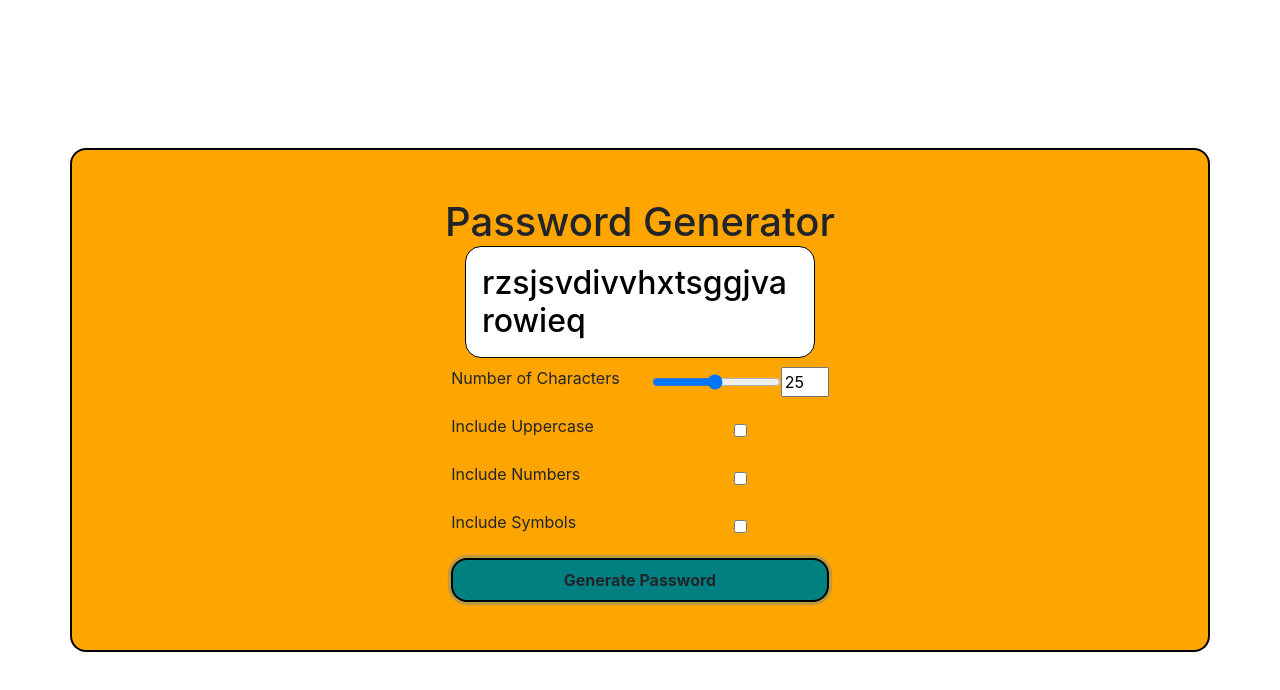
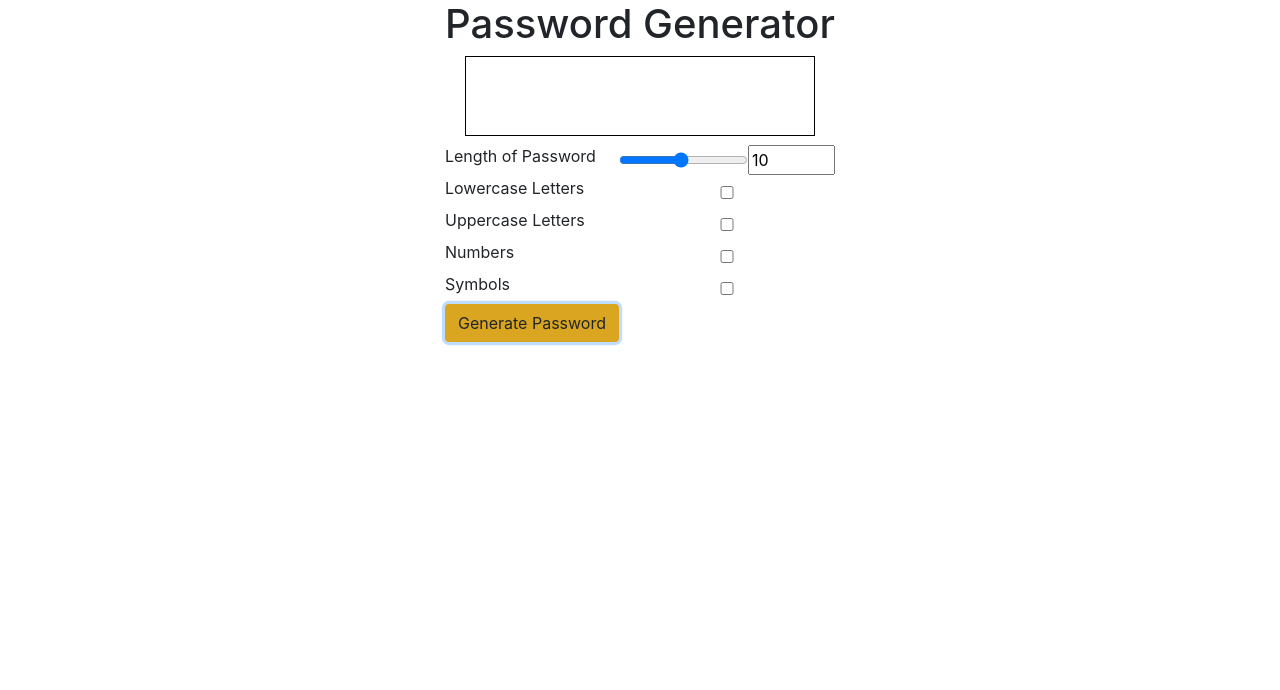
Before and after one commit to EvanZeek98/PasswordGeneratorHW3, a plain HTML site: page index.html in a window 1280 px wide. Both pictures are taken after a click on the button "Generate Password". Drawn offline with nearby package versions, Linux system fonts and the light colour scheme.

Commit message:
redone js

```diff
--- a/index.html
+++ b/index.html
@@ -1,33 +1,36 @@
 <!DOCTYPE html>
 <html lang="en">
 <head>
-    <meta charset="UTF-8" />
+    <meta charset="UTF-8">
     <meta name="viewport" content="width=device-width, initial-scale=1.0" />
     <meta http-equiv="X-UA-Compatible" content="ie=edge" />
     <title>Password Generator</title>
-    <link rel="stylesheet" href="style.css" />
+    <link rel="stylesheet" href="style.css"/>
     <link rel="stylesheet" href="https://stackpath.bootstrapcdn.com/bootstrap/4.4.1/css/bootstrap.min.css" integrity="sha384-Vkoo8x4CGsO3+Hhxv8T/Q5PaXtkKtu6ug5TOeNV6gBiFeWPGFN9MuhOf23Q9Ifjh" crossorigin="anonymous">
     <script src="script.js" defer></script>
 </head>
 <body>
     <div class="container">
         <h1 class="title">Password Generator</h1>
-      <h2 class="password-display" id="passwordDisplay">password</h2>
-      <form id="passwordGeneratorForm" class="form">
-        <label for="characterAmountNumber">Number of Characters</label>
-        <div class="character-amount-container">
-          <input type="range" min="1" max="50" value="25" id="characterAmountRange">
-          <input class="number-input" type="number" min="1" max="50" value="25" id="characterAmountNumber">
+        <h2 class="display-password" id="displayPassword">New Password</h2>
+        <form id="passwordForm" class="password-form">
+            <label for="amountNumber">Length of Password</label>
+            <div class="password-container">
+                <input type="range" min="1" max="20" value="10" id="passwordLength">
+                <input class="input-num" type="number" min="1" max="20" value="10" id="passwordNumber">
             </div>
 
-        <label for="includeUppercase">Include Uppercase</label>
-        <input type="checkbox" id="includeUppercase">
+            <label for="lowercase">Lowercase Letters</label>
+            <input type="checkbox" id="lowercase">
 
-        <label for="includeNumbers">Include Numbers</label>
-        <input type="checkbox" id="includeNumbers">
+            <label for="uppercase">Uppercase Letters</label>
+            <input type="checkbox" id="uppercase">
 
-        <label for="includeSymbols">Include Symbols</label>
-        <input type="checkbox" id="includeSymbols">
+            <label for="numbers">Numbers</label>
+            <input type="checkbox" id="numbers">
+
+            <label for="symbols">Symbols</label>
+            <input type="checkbox" id="symbols">
 
             <button type="submit" class="btn">Generate Password</button>
         </form>
--- a/script.js
+++ b/script.js
@@ -1,60 +1,144 @@
-const characterAmountRange = document.getElementById("characterAmountRange");
-const characterAmountNumber = document.getElementById("characterAmountNumber");
-const form = document.getElementById("passwordGeneratorForm");
-const includeUppercaseElement = document.getElementById("includeUppercase");
-const includeNumbersElement = document.getElementById("includeNumbers");
-const includeSymbolsElement = document.getElementById("includeSymbols");
-const passwordDisplay = document.getElementById("passwordDisplay");
+// pulling HTML elements using getEleById and storing them within relative variables
+const displayPassword = document.getElementById("displayPassword");
+const passwordForm = document.getElementById("passwordForm");
+const passwordLength = document.getElementById("passwordLength");
+const passwordNumber = document.getElementById("passwordNumber");
+const lowercaseElement = document.getElementById("lowercase");
+const uppercaseElement = document.getElementById("uppercase");
+const numbersElement = document.getElementById("numbers");
+const symbolsElement = document.getElementById("symbols");
 
-const LOWERCASE_CHAR_CODES = arrayFromLowToHigh(97, 122);
-const UPPERCASE_CHAR_CODES = arrayFromLowToHigh(65, 90);
-const NUMBER_CHAR_CODES = arrayFromLowToHigh(48, 57);
-const SYMBOL_CHAR_CODES = arrayFromLowToHigh(33, 47).concat(
-    arrayFromLowToHigh(58, 64)
-).concat(
-    arrayFromLowToHigh(91, 96)
-).concat(
-    arrayFromLowToHigh(123, 126)
-);
+// declaring function for value of number and length of expected password to match to slidebar
+function activateSlidebar(event) {
+    let amount = event.target.value;
+    passwordLength.value = amount;
+    passwordNumber.value = amount;
+};
 
-characterAmountNumber.addEventListener("input", syncCharacterAmount);
-characterAmountRange.addEventListener("input", syncCharacterAmount);
+// adding event listener for input(click) on slidebar
+passwordLength.addEventListener("input", activateSlidebar);
+passwordNumber.addEventListener("input", activateSlidebar);
 
-form.addEventListener("submit", e => {
-    e.preventDefault();
-    const characterAmount = characterAmountNumber.value
-    const includeUppercase = includeUppercaseElement.checked
-    const includeNumbers = includeNumbersElement.checked
-    const includeSymbols = includeSymbolsElement.checked
-    const password = generatePassword(characterAmount, includeUppercase, includeNumbers, includeSymbols)
-    passwordDisplay.innerText = password
+//adding event listener for following; preventing refresh on submit, defining variables set with checked box to show when called, giving password amount value selected by slidebar
+passwordForm.addEventListener("submit", function submitPassword(event) {
+    event.preventDefault();
+    const passwordAmount = passwordNumber.value;
+    const lowers = lowercaseElement.checked;
+    const uppers = uppercaseElement.checked;
+    const numbers = numbersElement.checked;
+    const symbols = symbolsElement.checked;
+    const createdPassword = createPassword(passwordAmount, lowers, uppers, numbers, symbols);
+    displayPassword.innerText = createdPassword;
 });
 
-function generatePassword(characterAmount, includeUppercase, includeNumbers, includeSymbols) {
-    let charCodes = LOWERCASE_CHAR_CODES
-    if (includeUppercase) charCodes = charCodes.concat(UPPERCASE_CHAR_CODES);
-    if (includeNumbers) charCodes = charCodes.concat(NUMBER_CHAR_CODES);
-    if (includeSymbols) charCodes = charCodes.concat(SYMBOL_CHAR_CODES);
+// Array of special characters to be included in password
+var symbolCharacters = [
+    '@',
+    '%',
+    '+',
+    '\\',
+    '/',
+    "'",
+    '!',
+    '#',
+    '$',
+    '^',
+    '?',
+    ':',
+    ',',
+    ')',
+    '(',
+    '}',
+    '{',
+    ']',
+    '[',
+    '~',
+    '-',
+    '_',
+    '.'
+  ];
 
-    const passwordCharacters = []
+  // Array of numeric characters to be included in password
+  var numberCharacters = ['0', '1', '2', '3', '4', '5', '6', '7', '8', '9'];
 
-    for (let i = 0; i < characterAmount; i++) {
-        const characterCode = charCodes[Math.floor(Math.random() * charCodes.length)]
-        passwordCharacters.push(String.fromCharCode(characterCode))
-    }
-    return passwordCharacters.join("")
+  // Array of lowercase characters to be included in password
+  var lowercaseCharacters = [
+    'a',
+    'b',
+    'c',
+    'd',
+    'e',
+    'f',
+    'g',
+    'h',
+    'i',
+    'j',
+    'k',
+    'l',
+    'm',
+    'n',
+    'o',
+    'p',
+    'q',
+    'r',
+    's',
+    't',
+    'u',
+    'v',
+    'w',
+    'x',
+    'y',
+    'z'
+  ];
+
+  // Array of uppercase characters to be included in password
+  var uppercaseCharacters = [
+    'A',
+    'B',
+    'C',
+    'D',
+    'E',
+    'F',
+    'G',
+    'H',
+    'I',
+    'J',
+    'K',
+    'L',
+    'M',
+    'N',
+    'O',
+    'P',
+    'Q',
+    'R',
+    'S',
+    'T',
+    'U',
+    'V',
+    'W',
+    'X',
+    'Y',
+    'Z'
+  ];
+
+
+// creating function for if statements to code if a box is checked to make sure the value of said box is pushed into the for loop of math.random
+function createPassword(passwordAmount, lowers, uppers, numbers, symbols) {
+    let passwordValue = lowercaseCharacters[0];
+
+    if (lowers) passwordValue = passwordValue.concat(lowercaseCharacters);
+    if (uppers) passwordValue = passwordValue.concat(uppercaseCharacters);
+    if (numbers) passwordValue = passwordValue.concat(numberCharacters);
+    if (symbols) passwordValue = passwordValue.concat(symbolCharacters);
+
+    // creating a blank array for random characters to be inserted after pushed as a string
+    let passwordCharacters = []
+
+    //creating a for loop and initializing math.random to go as long as set length, pushing the that set of characters and returning them as strings for the array
+    for (let i = 0; i < passwordAmount; i++) {
+        const randomPassword = passwordValue[Math.floor(Math.random() * passwordValue.length)];
+        passwordCharacters.push(String.fromCharCode(randomPassword))
+    };
+    // returning the stringified values and storing them into the array
+    return passwordCharacters.join("");
 };
-
-function arrayFromLowToHigh(low, high) {
-    const array = []
-    for (let i = low; i <= high; i++) {
-        array.push(i)
-    }
-    return array
-};
-
-function syncCharacterAmount(e) {
-    const value = e.target.value
-    characterAmountNumber.value = value
-    characterAmountRange.value = value
-};
--- a/style.css
+++ b/style.css
@@ -1,66 +1,42 @@
 body {
     margin: 0;
-    min-height: 100vh;
     display: flex;
     justify-content: center;
     align-items: center;
-    font-family: Georgia, 'Times New Roman', Times, serif;
 }
 
 .container {
-    background-color: orange;
-    padding: 3rem;
-    border-radius: 1rem;
-    border: 2px solid black;
     display: flex;
     justify-content: center;
     align-items: center;
     flex-direction: column;
 }
 
-.form {
+.password-form {
     display: grid;
     grid-template-columns: auto auto;
-    row-gap: 1rem;
-    column-gap: 2rem;
     justify-content: center;
     align-items: center;
 }
 
-.title {
-    margin: 0;
-    text-align: center;
-}
-
-.character-amount-container {
+.password-container {
     display: flex;
     align-items: center;
 }
 
-.number-input {
-    width: 3rem;
-}
-
-.password-display {
+.display-password {
     background-color: white;
     color: black;
     padding: 1rem;
     border: 1px solid black;
-    height: 7rem;
+    height: 5rem;
     width: 350px;
     display: flex;
     justify-content: center;
     align-items: center;
     word-break: break-all;
-    border-radius: 1rem;
 }
 
 .btn {
-    grid-column: span 2;
-    background-color: teal !important;
-    border: 2px solid black !important;
-    padding: .5rem 1rem !important;
-    font-weight: bold !important;
-    cursor: pointer !important;
-    border-radius: 1rem !important;
+    background-color: goldenrod !important;
 }
```
Lines whose indentation alone changed are shown as unchanged.
